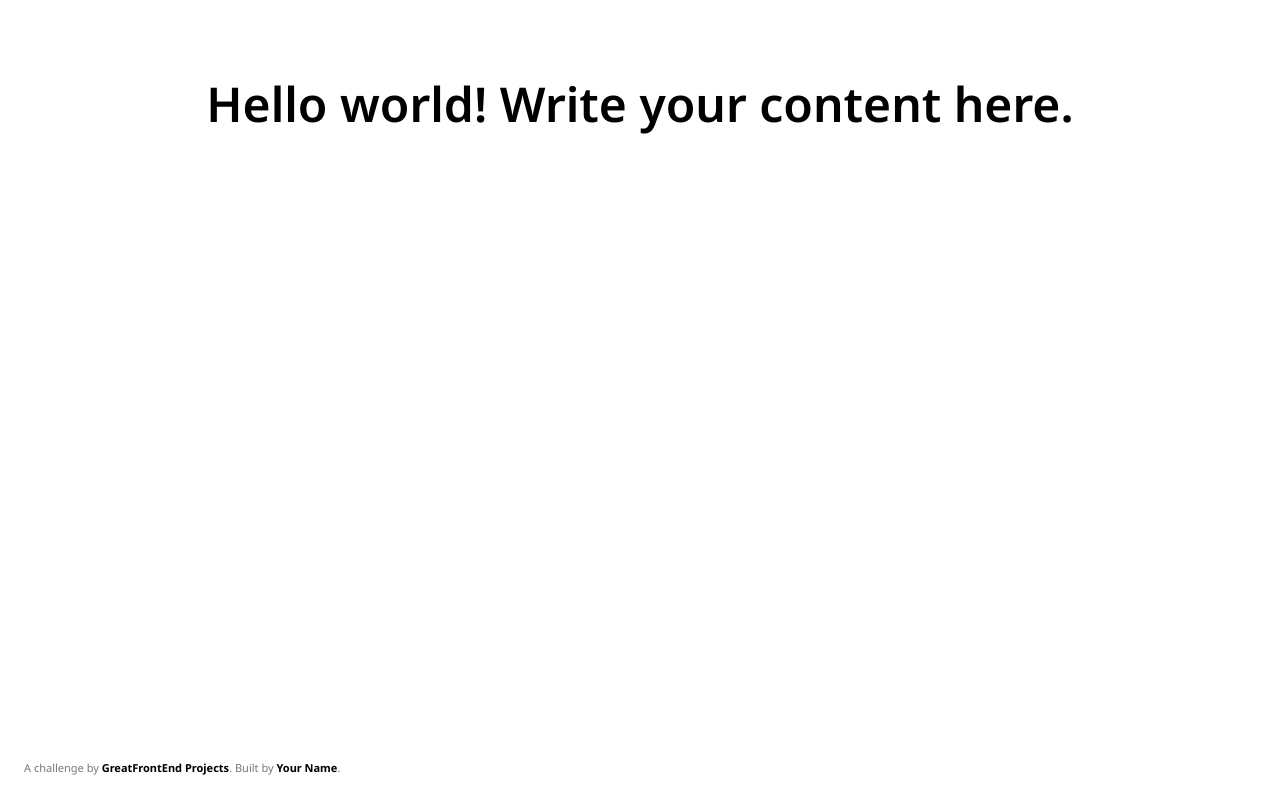
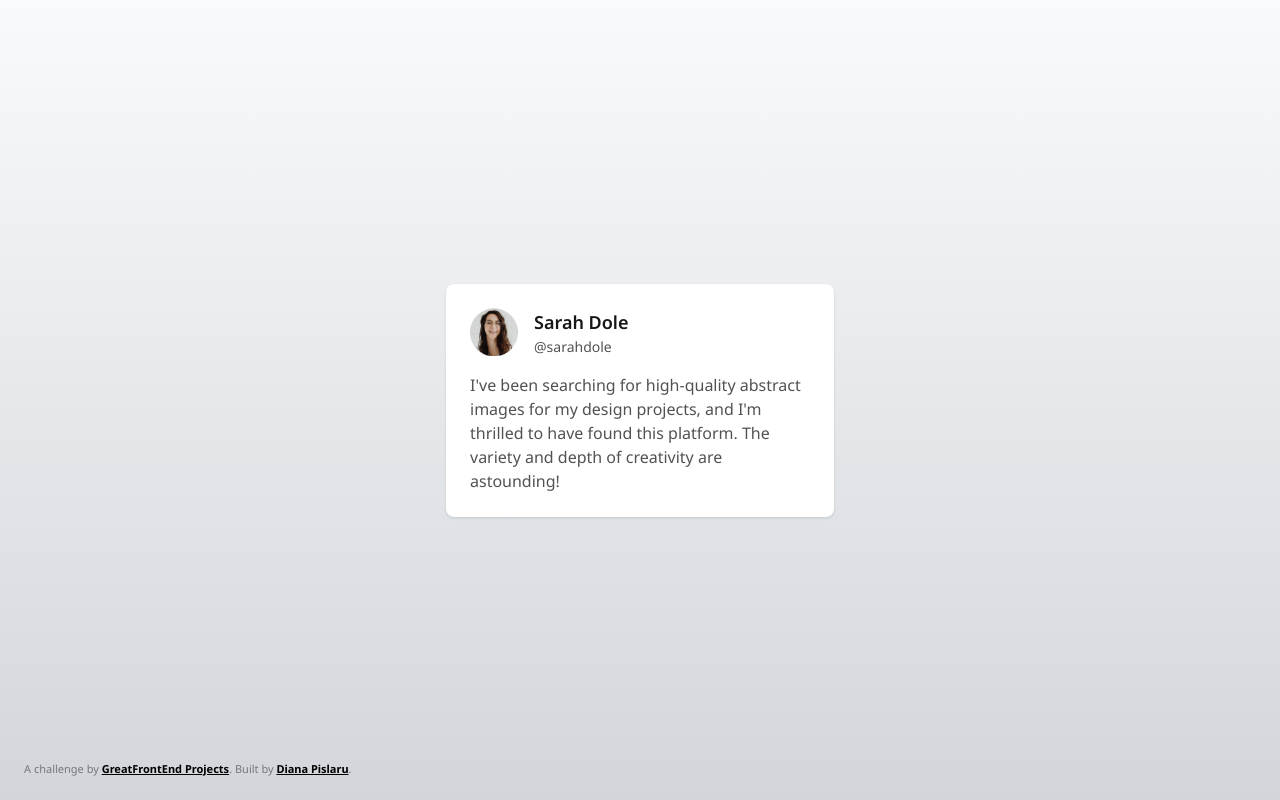
Before and after one commit to diana0x15/testimonial-card, a plain HTML site: page index.html in a window 1280 px wide. Drawn offline with nearby package versions, Linux system fonts and the light colour scheme.

Commit message:
Add challenge code

```diff
--- a/css/style.css
+++ b/css/style.css
@@ -1,19 +1,76 @@
-/* Put any custom CSS styles here.  */
-/* Be sure to delete the <style> tag in index.html if you want to use this stylesheet. */
 body {
   margin: 0;
   font-family: "Noto Sans", system-ui, -apple-system, BlinkMacSystemFont,
     "Segoe UI", Roboto, Oxygen, Ubuntu, Cantarell, "Open Sans", "Helvetica Neue",
     sans-serif;
-  min-height: 100vh;
-
+  height: 100vh;
   -webkit-font-smoothing: antialiased;
   -moz-osx-font-smoothing: grayscale;
   text-rendering: optimizeLegibility;
+  background-image: linear-gradient(to bottom, #f9fafb, #d2d6db);
 }
 
-* {
-  box-sizing: border-box;
+.container {
+  display: flex;
+  justify-content: center;
+  align-items: center;
+  height: 100%;
+}
+
+.card {
+  width: 340px;
+  max-width: 80%;
+  display: flex;
+  flex-direction: column;
+  gap: 16px;
+  background-color: #ffffff;
+  padding: 24px;
+  border-radius: 8px;
+  box-shadow: 0px 1px 2px -1px rgb(0 0 0 / 0.1), 0px 1px 3px 0 rgb(0 0 0 / 0.1);
+}
+
+.card-heading {
+  display: flex;
+  align-items: center;
+  gap: 16px;
+  align-self: stretch;
+}
+
+.card-heading-text-container {
+  display: flex;
+  flex-direction: column;
+  gap: 1px;
+  flex-grow: 1;
+}
+
+.card img {
+  width: 48px;
+  height: 48px;
+}
+
+.card-heading-name {
+  font-family: "Noto Sans";
+  font-weight: 600;
+  font-size: 18px;
+  line-height: 28px;
+  text-align: justify;
+  color: #171717;
+}
+
+.card-heading-alias {
+  font-family: "Noto Sans";
+  font-weight: 400;
+  font-size: 14px;
+  line-height: 20px;
+  color: #525252;
+}
+
+.card-body {
+  font-family: "Noto Sans";
+  font-weight: 400;
+  font-size: 16px;
+  line-height: 24px;
+  color: #525252;
 }
 
 .credits {
--- a/index.html
+++ b/index.html
@@ -12,30 +12,28 @@
       rel="stylesheet"
     />
     <link rel="stylesheet" href="css/style.css" />
+    <link rel="icon" href="img/favicon.ico" sizes="any" />
 
-    <!-- Tailwind CDN allows you to use Tailwind classes immediately in your HTML without any installation steps.
-      If you're not using Tailwind, you may delete the <script> -->
-    <!-- Get started on Tailwind: https://tailwindcss.com/docs/installation/play-cdn -->
-    <script src="https://cdn.tailwindcss.com"></script>
-
-    <link rel="icon" href="img/favicon.ico" sizes="any" />
-    <style>
-      /* You may write styles inside this <style> tag or within `css/style.css`. */
-    </style>
   </head>
   <body>
-    <!-- Add your site or application content here -->
-    <h1 class="text-5xl text-center font-semibold pt-20">
-      Hello world! Write your content here.
+
+    <div class="container">
+
+      <div class="card">
+        <div class="card-heading">
+          <img src="/img/profile-thumbnail.png" />
+          <div class="card-heading-text-container">
+            <div class="card-heading-name">Sarah Dole</div>
+            <div class="card-heading-alias">@sarahdole</div>
+          </div>
+        </div>
+        <div class="card-body">
+          I've been searching for high-quality abstract images for my design projects,
+          and I'm thrilled to have found this platform. The variety and depth of creativity are astounding!
+        </div>
+      </div>
     </h1>
 
-    <!-- Sarah Dole
-      @sarahdole
-      I've been searching for high-quality abstract images for my design projects,
-      and I'm thrilled to have found this platform. The variety and depth of creativity are astounding!
-    -->
-
-    <!-- Attribute this challenge to yourself! -->
     <div class="credits" data-gfe-screenshot-exclude="true">
       A challenge by
       <a
@@ -46,7 +44,7 @@
       <a
         href="https://www.greatfrontend.com/projects/u/username"
         target="_blank"
-        >Your Name</a
+        >Diana Pislaru</a
       >.
     </div>
     <script src="js/index.js"></script>
```
